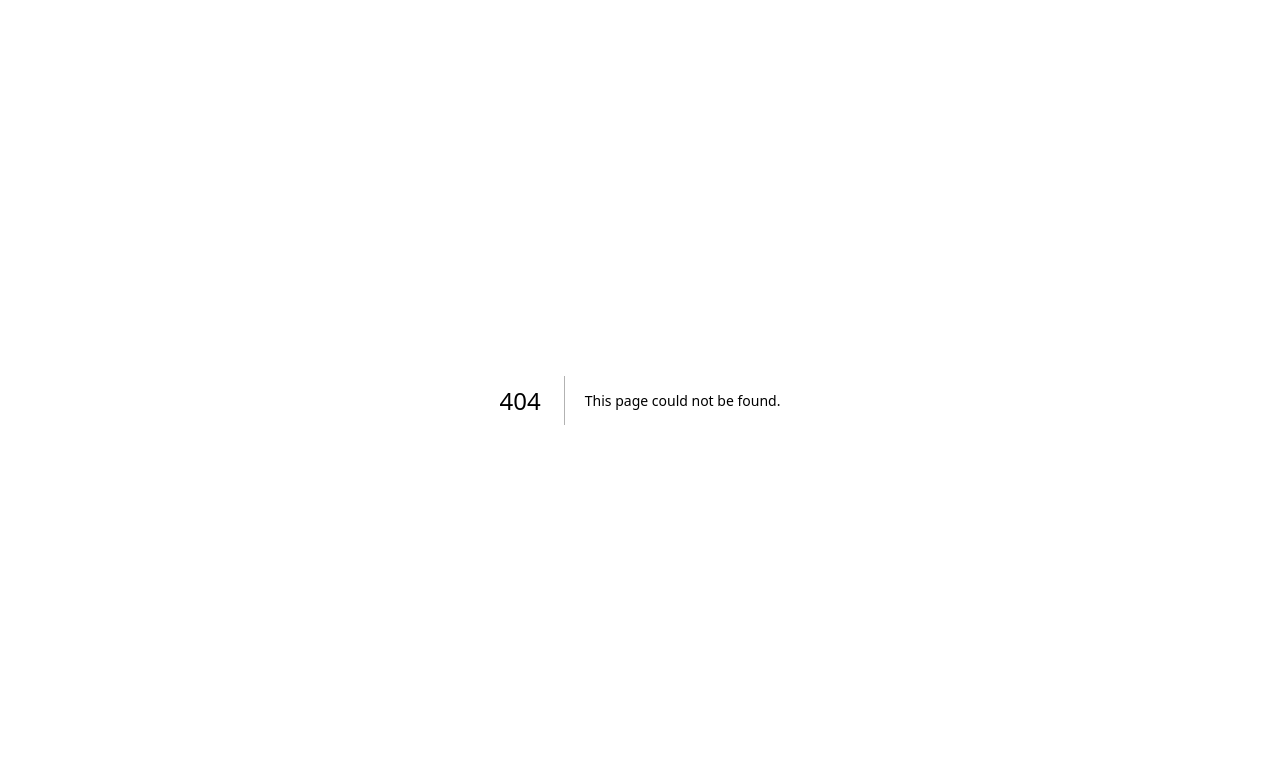
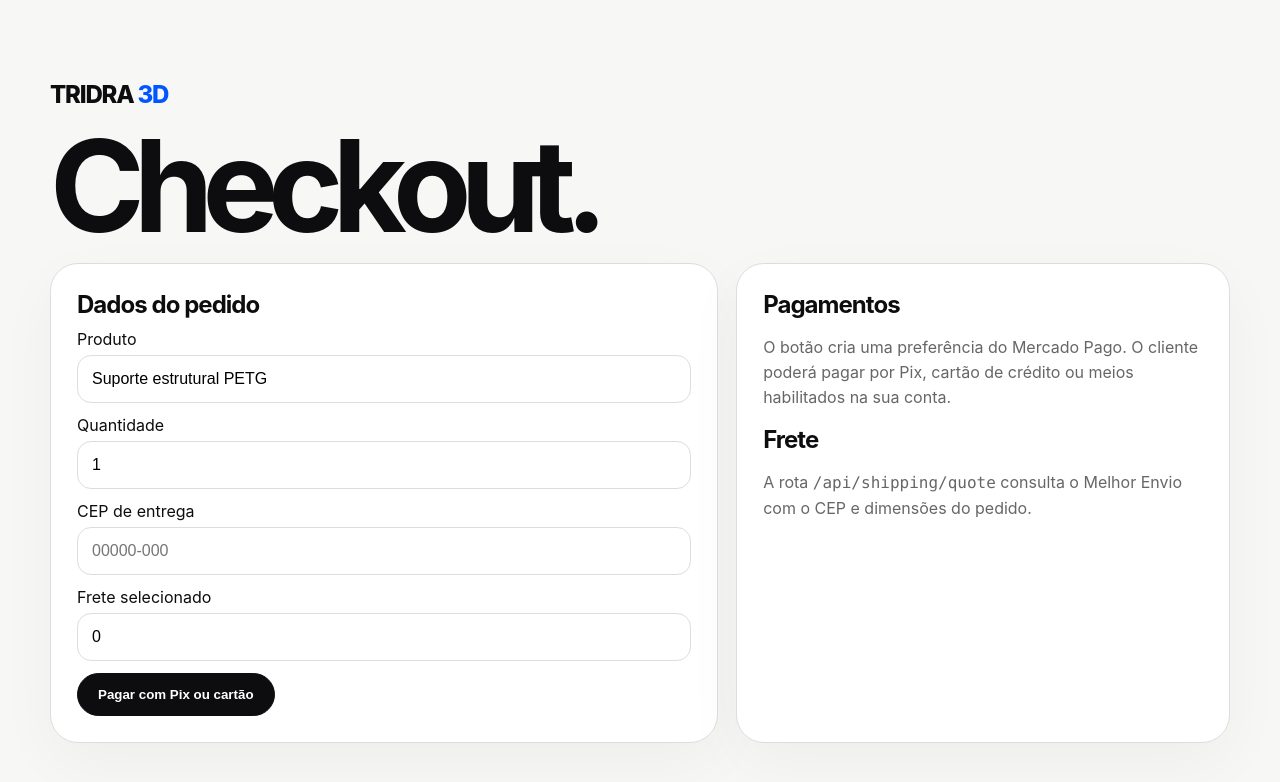
Before and after one commit to ezrafchev/ezrafchev.github.io, a Next.js app: page /checkout in a window 1280 px wide. Before the commit this address had no page. Shown: the top 782 px of the page. Built offline with nearby package versions, Linux system fonts and the light colour scheme.

Commit message:
Adiciona página de checkout

```diff
--- /dev/null
+++ b/src/app/checkout/page.tsx
@@ -0,0 +1,3 @@
+export default function Checkout() {
+  return <main className="wrap section"><a className="brand" href="/">TRIDRA <span>3D</span></a><h1 className="h1">Checkout.</h1><div className="checkout"><form className="card" action="/api/checkout" method="post"><h3>Dados do pedido</h3><label>Produto<input className="input" name="produto" defaultValue="Suporte estrutural PETG" /></label><label>Quantidade<input className="input" name="quantidade" type="number" defaultValue="1" min="1" /></label><label>CEP de entrega<input className="input" name="cep" placeholder="00000-000" required /></label><label>Frete selecionado<input className="input" name="frete" defaultValue="0" /></label><button className="btn" type="submit">Pagar com Pix ou cartão</button></form><div className="card"><h3>Pagamentos</h3><p className="muted">O botão cria uma preferência do Mercado Pago. O cliente poderá pagar por Pix, cartão de crédito ou meios habilitados na sua conta.</p><h3>Frete</h3><p className="muted">A rota <span className="mono">/api/shipping/quote</span> consulta o Melhor Envio com o CEP e dimensões do pedido.</p></div></div></main>;
+}
```
